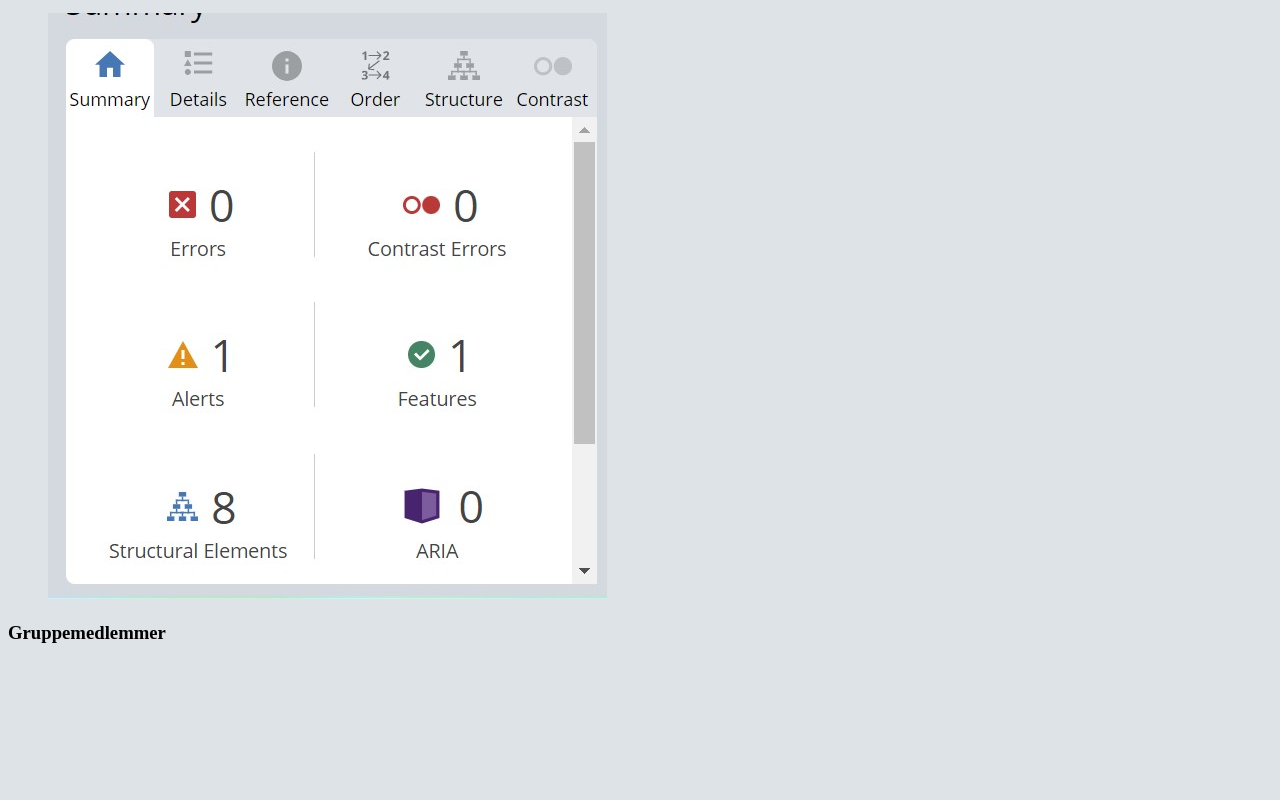
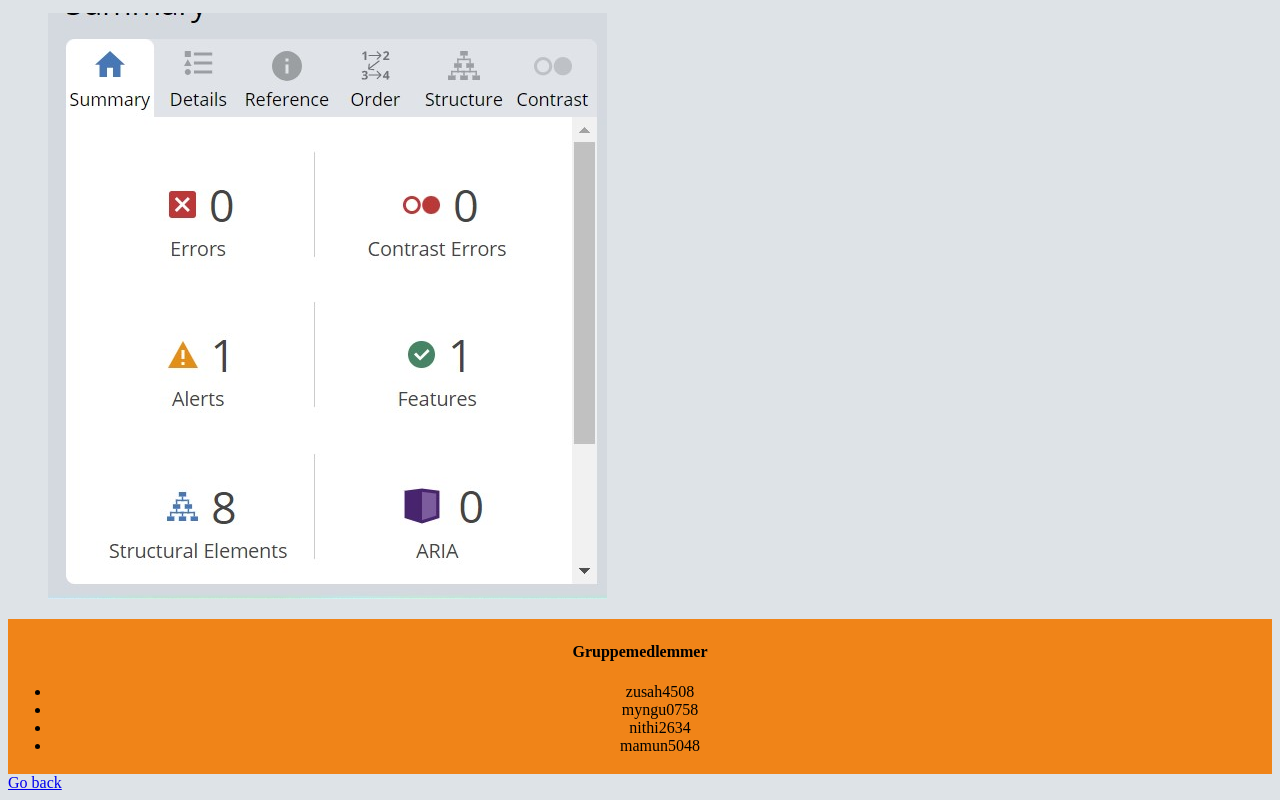
Before and after one commit to nnabii/data1200-a2, a plain HTML site: page secondary/data1200-accessiblity.html in a window 1280 px wide. Shown: the part 590-1390 px from the top of the page. Before the commit the page ends 1253 px from the top, so only its background shows below. Drawn offline with Linux system fonts and the light colour scheme.

Commit message:
Co-authored-by: My Phuong Thi Nguyen <nnabii@users.noreply.github.com> Co-authored-by: nidura123 <nidura123@users.noreply.github.com> Co-authored-by: Munaf2 <Munaf2@users.noreply.github.com>

```diff
--- a/css/stylesheet.css
+++ b/css/stylesheet.css
@@ -25,3 +25,10 @@ body {
     font-family: 'Courier New', Courier, monospace;
     font-size: 12px;
 }
+footer {
+    text-align: center;
+    padding: 3px;
+    background-color: #F08418;
+
+
+}
--- a/secondary/data1200-accessiblity.html
+++ b/secondary/data1200-accessiblity.html
@@ -11,6 +11,7 @@
         <h1 class="header">DATA1200 Inclusive Web Design</h1>
         <h2>Learning outcome</h2>
         <p>After completing this course, the student has defined the following learning outcomes in the form of knowledge, skills and general competence:</p>
+        <div>
             <h3>Knowledge</h3>
             <p>Students:</p>
             <ul>
@@ -18,6 +19,7 @@
                 <li>is familiar with relevant programming tools and repositories with version control</li>
                 <li>has basic knowledge of and experience with collaboration in software development as a form of work</li>
             </ul>
+        </div>
         <h3>Skills</h3>
         <p>Students:</p>
         <ul>
@@ -36,8 +38,18 @@
             <img src="/images/Wave.jpg" alt="Bilde av Accessibility">
         </figure>
 
-        <h3>Gruppemedlemmer</h3>
-
+        <footer>
+            <h4>Gruppemedlemmer</h4>
+        <ul>
+            <li>zusah4508</li>
+            <li>myngu0758</li>
+            <li>nithi2634</li>
+            <li>mamun5048</li>
+        </ul>
+        </footer>
+        <div>
+            <a href="/Index.html">Go back</a>
+        </div>
     </div>
 </body>
 </html>
```
Lines whose indentation alone changed are shown as unchanged.
